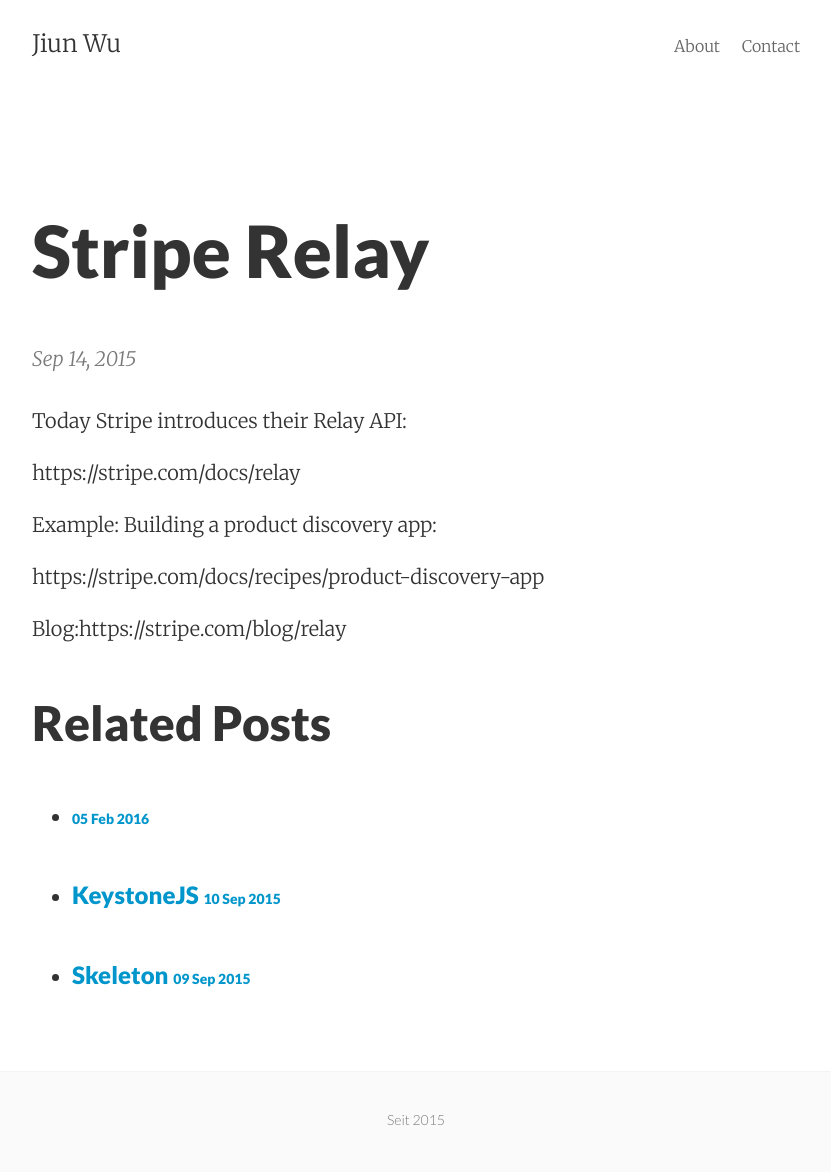
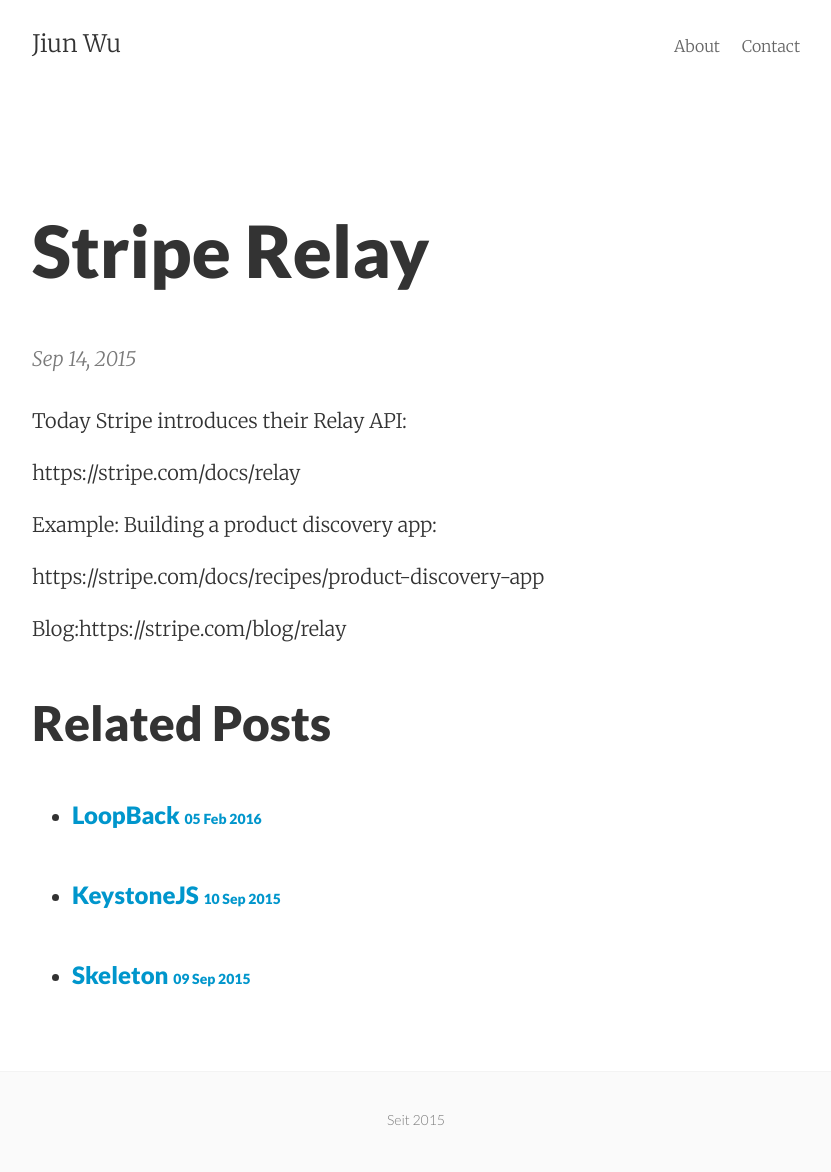
Before and after one commit to jiunwu/_outdated_jiunwu.github.io, a Jekyll site: the page built from _posts/2015-09-14-stripe-relay.markdown, in a window 1280 px wide. Shown: the whole page, without its empty margins (224-1055 px from the left). Built offline with Jekyll 4.4.1, drawn with Linux system fonts in a browser that asks for light colours.

Commit message:
Post update: LoopBack:

```diff
--- a/_posts/2016-02-05-loopback.markdown
+++ b/_posts/2016-02-05-loopback.markdown
@@ -1,6 +1,6 @@
 ---
 published: true
-title: LoopBack:
+title: LoopBack
 layout: post
 ---
 A node.js Framework for managing RESTful API
```
